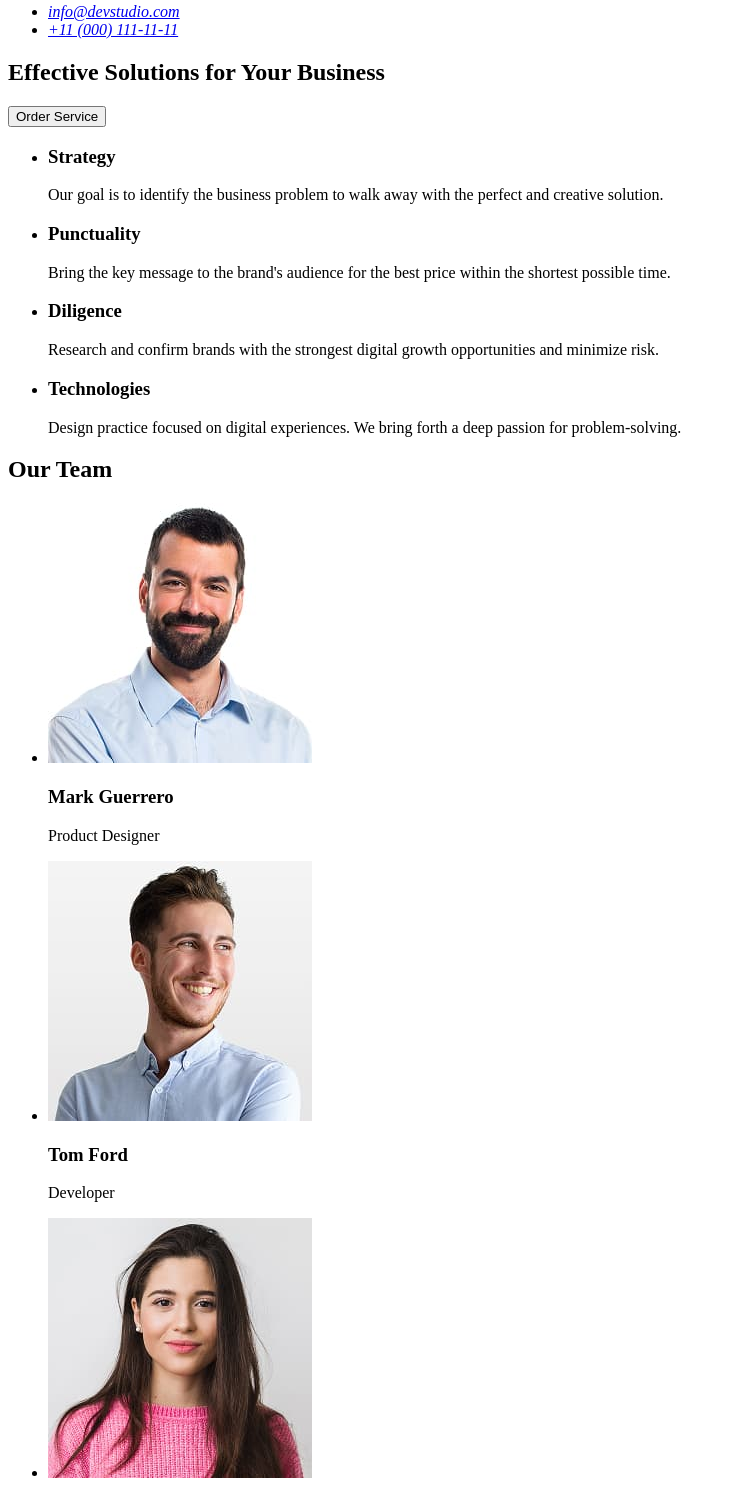
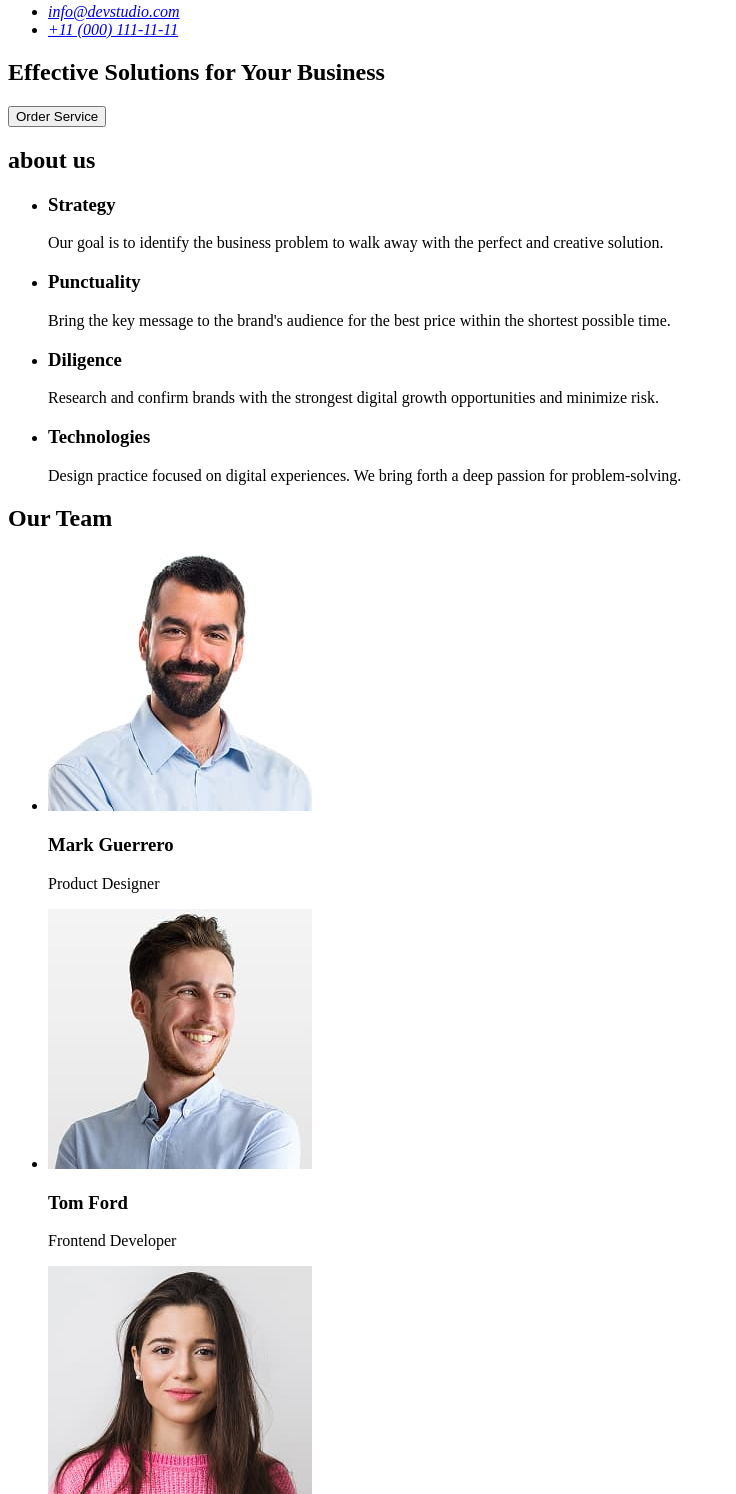
Before and after one commit to OksanaWA/OksanaWA-goit-markup-hw-03, a plain HTML site: page index.html in a window 1280 px wide. Shown: the part 109-1603 px from the top of the page, without its empty margins (0-736 px from the left). Drawn offline with Linux system fonts and the light colour scheme.

Commit message:
Add basic HTML structure and content for the homepage2

```diff
--- a/index.html
+++ b/index.html
@@ -30,6 +30,7 @@
         <button type="button">Order Service</button>
         </section>
         <section>
+            <h2>about us</h2>
         <ul>
             <li>
                 <h3>Strategy</h3>
@@ -61,7 +62,7 @@
             <li>
                 <img src="./images/TomFord.jpg" alt="Tom Ford" width="264">
                 <h3>Tom Ford</h3>
-                <p>Developer</p>
+                <p>Frontend Developer</p>
             </li>
             <li>
                 <img src="./images/CamilaGarcia.jpg" alt="Camila Garcia" width="264">
```
